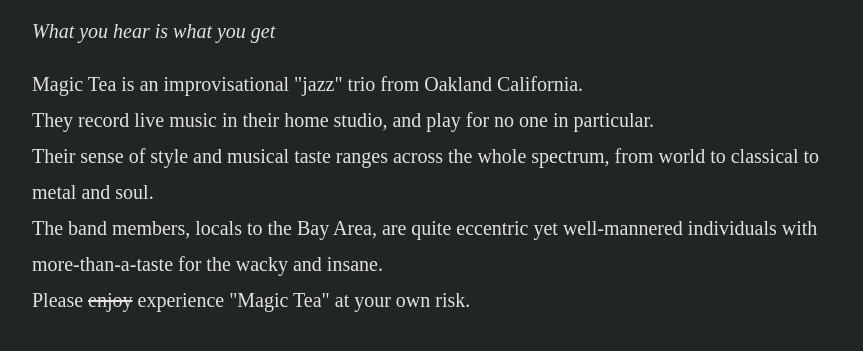
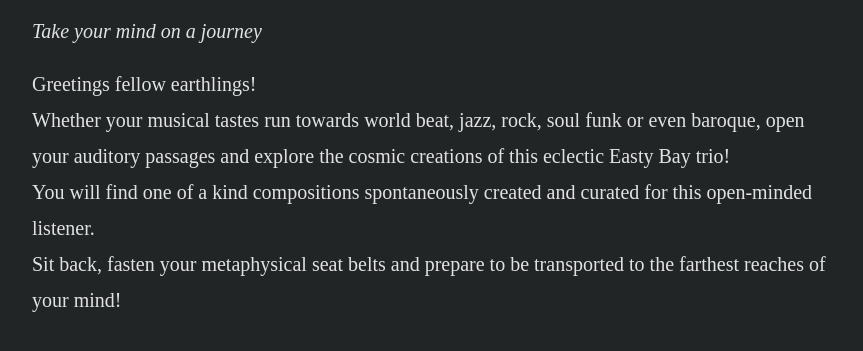
Before and after one commit to royalsaltmerchant/mjt, a plain HTML site: page about/index.html in a window 1280 px wide. Shown: the part 137-488 px from the top of the page, without its empty margins (208-1071 px from the left). Drawn offline with Linux system fonts and the light colour scheme.

Commit message:
updated description

```diff
--- a/about/index.html
+++ b/about/index.html
@@ -34,14 +34,13 @@
       <h1>About</h1>
       <h3>Magic Tea</h3>
       <br>
-      <i>What you hear is what you get</i>
+      <i>Take your mind on a journey</i>
       <br />
       <div class="description">
-        <p>Magic Tea is an improvisational "jazz" trio from Oakland California.</p>
-        <p>They record live music in their home studio, and play for no one in particular.</p>
-        <p>Their sense of style and musical taste ranges across the whole spectrum, from world to classical to metal and soul.</p>
-        <p>The band members, locals to the Bay Area, are quite eccentric yet well-mannered individuals with more-than-a-taste for the wacky and insane.</p>
-        <p>Please <s>enjoy</s> experience "Magic Tea" at your own risk.</p>
+        <p>Greetings fellow earthlings!</p>
+        <p>Whether your musical tastes run towards world beat, jazz, rock, soul funk or even baroque, open your auditory passages and explore the cosmic creations of this eclectic Easty Bay trio!</p>
+        <p>You will find one of a kind compositions spontaneously created and curated for this open-minded listener.</p>
+        <p>Sit back, fasten your metaphysical seat belts and prepare to be transported to the farthest reaches of your mind!</p>
       </div>
     </div>
   </body>
```
